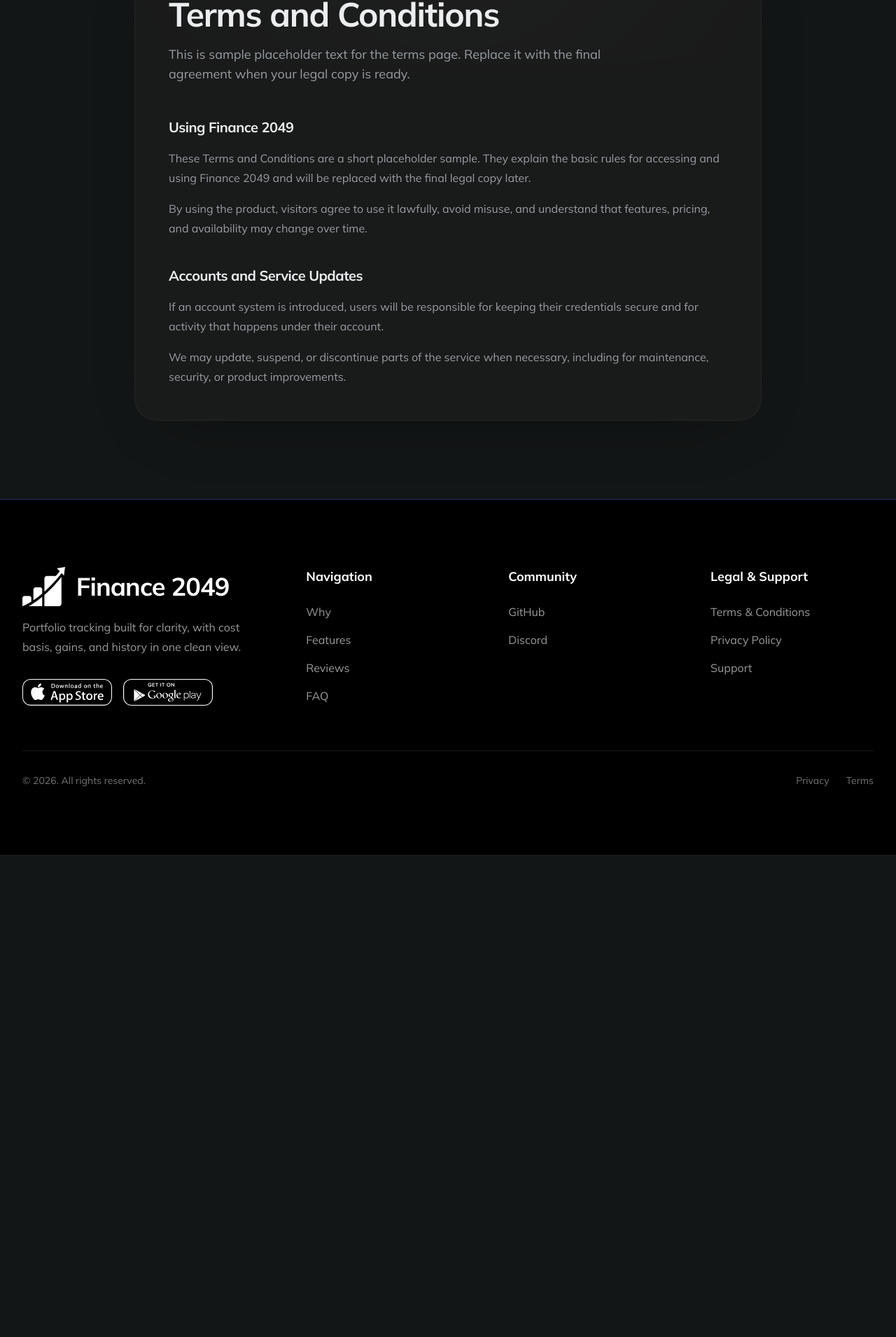
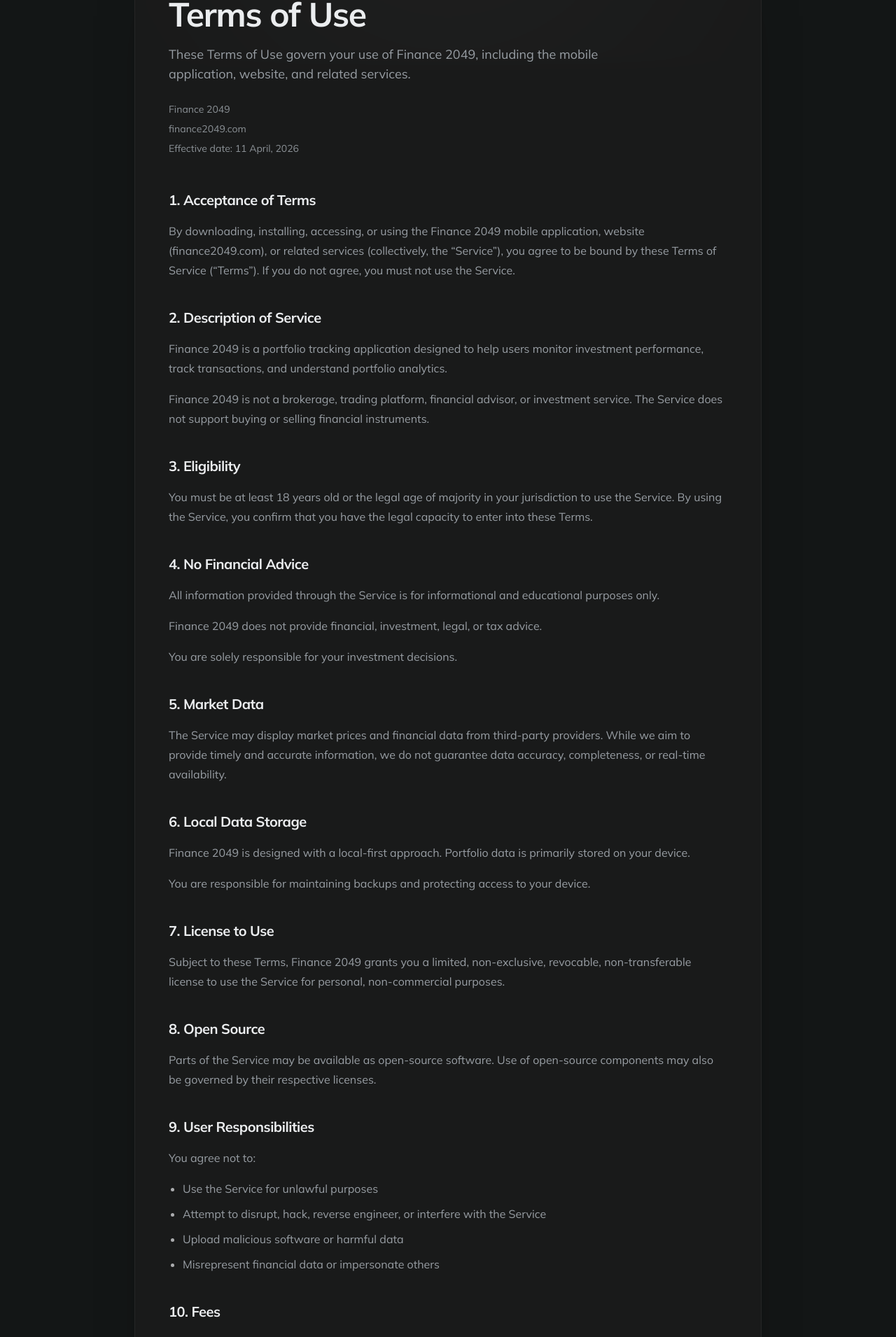
Before and after one commit to LukaGiorgadze/finance2049.com, a React (Vite) app: page /terms-and-conditions in a window 1280 px wide. Shown: the part 201-2111 px from the top of the page at 70% size. Before the commit the page ends 1422 px from the top, so only its background shows below. Built offline with nearby package versions, Linux system fonts and the light colour scheme.

Commit message:
update terms of use

```diff
--- a/src/App.tsx
+++ b/src/App.tsx
@@ -1,6 +1,6 @@
 import { useEffect, useState } from "react";
 import { QueryClient, QueryClientProvider } from "@tanstack/react-query";
-import { useRoutes } from "react-router-dom";
+import { useLocation, useRoutes } from "react-router-dom";
 import { Toaster as Sonner } from "@/components/ui/sonner";
 import { Toaster } from "@/components/ui/toaster";
 import { TooltipProvider } from "@/components/ui/tooltip";
@@ -9,6 +9,40 @@
 import "./index.css";
 
 const AppRoutes = () => useRoutes(routes);
+
+const ScrollManager = () => {
+  const { pathname, hash } = useLocation();
+
+  useEffect(() => {
+    if (!hash) {
+      window.scrollTo({ top: 0, left: 0, behavior: "auto" });
+      return;
+    }
+
+    let frame = 0;
+    let attempts = 0;
+
+    const scrollToHash = () => {
+      const element = document.getElementById(hash.slice(1));
+
+      if (element) {
+        element.scrollIntoView({ behavior: "smooth", block: "start" });
+        return;
+      }
+
+      if (attempts < 10) {
+        attempts += 1;
+        frame = window.requestAnimationFrame(scrollToHash);
+      }
+    };
+
+    frame = window.requestAnimationFrame(scrollToHash);
+
+    return () => window.cancelAnimationFrame(frame);
+  }, [pathname, hash]);
+
+  return null;
+};
 
 const App = () => {
   const [queryClient] = useState(() => new QueryClient());
@@ -24,6 +58,7 @@
         <TooltipProvider>
           {isMounted ? <Toaster /> : null}
           {isMounted ? <Sonner /> : null}
+          <ScrollManager />
           <AppRoutes />
         </TooltipProvider>
       </QueryClientProvider>
--- a/src/components/landing/Footer.tsx
+++ b/src/components/landing/Footer.tsx
@@ -1,5 +1,5 @@
 import { useState } from "react";
-import { Link } from "react-router-dom";
+import { Link, useLocation } from "react-router-dom";
 import appStore from "/appstore.svg";
 import logo from "/logo-white.png";
 import playStore from "/playstore.svg";
@@ -28,7 +28,7 @@
 ];
 
 const infoLinks = [
-  { label: "Terms & Conditions", href: "/terms-and-conditions" },
+  { label: "Terms of Use", href: "/terms-and-conditions" },
   { label: "Privacy Policy", href: "/privacy-policy" },
 ];
 
@@ -43,6 +43,8 @@
 
 const Footer = () => {
   const [isSupportOpen, setIsSupportOpen] = useState(false);
+  const location = useLocation();
+  const isHomePage = location.pathname === "/";
 
   return (
     <>
@@ -96,12 +98,21 @@
               <ul className="mt-6 space-y-4">
                 {navLinks.map((link) => (
                   <li key={link.label}>
+                    {isHomePage ? (
                       <a
                         href={link.href}
                         className="cursor-pointer text-base text-white/60 transition-all duration-200 hover:text-white hover:opacity-80"
                       >
                         {link.label}
                       </a>
+                    ) : (
+                      <Link
+                        to={`/${link.href}`}
+                        className="cursor-pointer text-base text-white/60 transition-all duration-200 hover:text-white hover:opacity-80"
+                      >
+                        {link.label}
+                      </Link>
+                    )}
                   </li>
                 ))}
               </ul>
@@ -178,7 +189,7 @@
                 Privacy
               </Link>
               <Link to="/terms-and-conditions" className="transition-colors hover:text-white/70">
-                Terms
+                Terms of Use
               </Link>
             </div>
           </div>
--- a/src/components/legal/StaticTextPage.tsx
+++ b/src/components/legal/StaticTextPage.tsx
@@ -3,16 +3,18 @@
 
 type StaticTextSection = {
   heading: string;
-  body: string[];
+  body?: string[];
+  list?: string[];
 };
 
 type StaticTextPageProps = {
   title: string;
-  description: string;
+  description: string | string[];
+  meta?: string[];
   sections: StaticTextSection[];
 };
 
-const StaticTextPage = ({ title, description, sections }: StaticTextPageProps) => (
+const StaticTextPage = ({ title, description, meta, sections }: StaticTextPageProps) => (
   <div className="min-h-screen bg-background text-foreground">
     <Navbar />
 
@@ -29,9 +31,18 @@
               <h1 className="mt-4 text-4xl font-semibold tracking-tight text-foreground md:text-5xl">
                 {title}
               </h1>
-              <p className="mt-5 text-base leading-7 text-muted-foreground md:text-lg">
-                {description}
-              </p>
+              <div className="mt-5 space-y-3 text-base leading-7 text-muted-foreground md:text-lg">
+                {(Array.isArray(description) ? description : [description]).map((paragraph) => (
+                  <p key={paragraph}>{paragraph}</p>
+                ))}
+              </div>
+              {meta?.length ? (
+                <div className="mt-6 space-y-1 text-sm leading-6 text-muted-foreground/90">
+                  {meta.map((line) => (
+                    <p key={line}>{line}</p>
+                  ))}
+                </div>
+              ) : null}
             </div>
 
             <div className="mt-12 space-y-10">
@@ -41,9 +52,16 @@
                     {section.heading}
                   </h2>
                   <div className="space-y-4 text-sm leading-7 text-muted-foreground md:text-base">
-                    {section.body.map((paragraph) => (
+                    {section.body?.map((paragraph) => (
                       <p key={paragraph}>{paragraph}</p>
                     ))}
+                    {section.list?.length ? (
+                      <ul className="list-disc space-y-2 pl-5 marker:text-foreground/70">
+                        {section.list.map((item) => (
+                          <li key={item}>{item}</li>
+                        ))}
+                      </ul>
+                    ) : null}
                   </div>
                 </section>
               ))}
--- a/src/pages/TermsAndConditions.tsx
+++ b/src/pages/TermsAndConditions.tsx
@@ -2,25 +2,123 @@
 
 const sections = [
   {
-    heading: "Using Finance 2049",
+    heading: "1. Acceptance of Terms",
     body: [
-      "These Terms and Conditions are a short placeholder sample. They explain the basic rules for accessing and using Finance 2049 and will be replaced with the final legal copy later.",
-      "By using the product, visitors agree to use it lawfully, avoid misuse, and understand that features, pricing, and availability may change over time.",
+      "By downloading, installing, accessing, or using the Finance 2049 mobile application, website (finance2049.com), or related services (collectively, the “Service”), you agree to be bound by these Terms of Service (“Terms”). If you do not agree, you must not use the Service.",
     ],
   },
   {
-    heading: "Accounts and Service Updates",
+    heading: "2. Description of Service",
     body: [
-      "If an account system is introduced, users will be responsible for keeping their credentials secure and for activity that happens under their account.",
-      "We may update, suspend, or discontinue parts of the service when necessary, including for maintenance, security, or product improvements.",
+      "Finance 2049 is a portfolio tracking application designed to help users monitor investment performance, track transactions, and understand portfolio analytics.",
+      "Finance 2049 is not a brokerage, trading platform, financial advisor, or investment service. The Service does not support buying or selling financial instruments.",
     ],
+  },
+  {
+    heading: "3. Eligibility",
+    body: [
+      "You must be at least 18 years old or the legal age of majority in your jurisdiction to use the Service. By using the Service, you confirm that you have the legal capacity to enter into these Terms.",
+    ],
+  },
+  {
+    heading: "4. No Financial Advice",
+    body: [
+      "All information provided through the Service is for informational and educational purposes only.",
+      "Finance 2049 does not provide financial, investment, legal, or tax advice.",
+      "You are solely responsible for your investment decisions.",
+    ],
+  },
+  {
+    heading: "5. Market Data",
+    body: [
+      "The Service may display market prices and financial data from third-party providers. While we aim to provide timely and accurate information, we do not guarantee data accuracy, completeness, or real-time availability.",
+    ],
+  },
+  {
+    heading: "6. Local Data Storage",
+    body: [
+      "Finance 2049 is designed with a local-first approach. Portfolio data is primarily stored on your device.",
+      "You are responsible for maintaining backups and protecting access to your device.",
+    ],
+  },
+  {
+    heading: "7. License to Use",
+    body: [
+      "Subject to these Terms, Finance 2049 grants you a limited, non-exclusive, revocable, non-transferable license to use the Service for personal, non-commercial purposes.",
+    ],
+  },
+  {
+    heading: "8. Open Source",
+    body: [
+      "Parts of the Service may be available as open-source software. Use of open-source components may also be governed by their respective licenses.",
+    ],
+  },
+  {
+    heading: "9. User Responsibilities",
+    body: ["You agree not to:"],
+    list: [
+      "Use the Service for unlawful purposes",
+      "Attempt to disrupt, hack, reverse engineer, or interfere with the Service",
+      "Upload malicious software or harmful data",
+      "Misrepresent financial data or impersonate others",
+    ],
+  },
+  {
+    heading: "10. Fees",
+    body: [
+      "Core portfolio tracking features are free.",
+      "Future optional features or services may be offered for a fee. Any pricing will be clearly communicated before purchase.",
+    ],
+  },
+  {
+    heading: "11. Intellectual Property",
+    body: [
+      "All trademarks, branding, and proprietary materials related to Finance 2049 remain the property of their respective owners. These Terms do not grant you ownership rights in the Service.",
+    ],
+  },
+  {
+    heading: "12. Disclaimer of Warranties",
+    body: [
+      "The Service is provided “as is” and “as available.”",
+      "We make no warranties regarding reliability, accuracy, availability, or suitability for a particular purpose.",
+    ],
+  },
+  {
+    heading: "13. Limitation of Liability",
+    body: [
+      "To the fullest extent permitted by law, Finance 2049 shall not be liable for any indirect, incidental, special, consequential, or financial losses arising from the use of the Service, including investment losses or data loss.",
+    ],
+  },
+  {
+    heading: "14. Termination",
+    body: [
+      "We may suspend or terminate access to the Service at any time if you violate these Terms or use the Service in a harmful or unlawful manner.",
+    ],
+  },
+  {
+    heading: "15. Changes to Terms",
+    body: [
+      "We may update these Terms from time to time. Updated Terms will be published on finance2049.com. Continued use of the Service after updates constitutes acceptance of the revised Terms.",
+    ],
+  },
+  {
+    heading: "16. Governing Law",
+    body: [
+      "These Terms are governed by the laws of Georgia (country).",
+      "Any disputes shall be resolved in the courts of Tbilisi, Georgia.",
+    ],
+  },
+  {
+    heading: "17. Contact",
+    body: ["For questions about these Terms, contact:", "hi@finance2049.com"],
   },
 ];
 
 const TermsAndConditions = () => (
   <StaticTextPage
-    title="Terms and Conditions"
-    description="This is sample placeholder text for the terms page. Replace it with the final agreement when your legal copy is ready."
+    title="Terms of Use"
+    description="These Terms of Use govern your use of Finance 2049, including the mobile application, website, and related services."
+    meta={["Finance 2049", "finance2049.com", "Effective date: 11 April, 2026"]}
     sections={sections}
   />
 );
```
Also changed, not shown: src/components/landing/Navbar.tsx (+35 -3 lines). Lines whose indentation alone changed are shown as unchanged.
